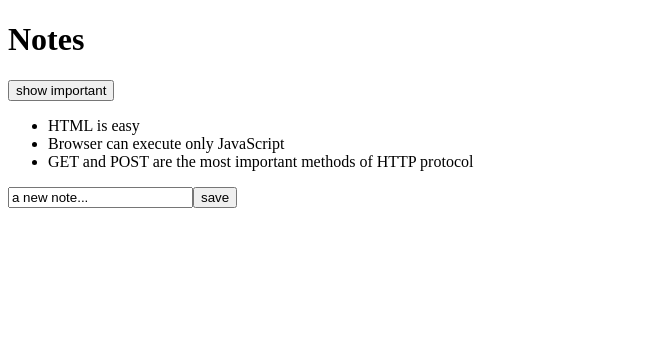
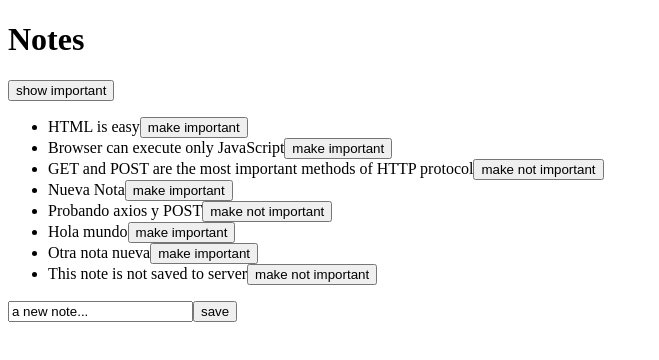
Before and after one commit to larcondo/fullstackopen-part05b-frontend, a React (Vite) app: page / in a window 1280 px wide. Shown: the top 360 px of the page, without its empty margins (0-659 px from the left). Built offline with nearby package versions, Linux system fonts and the light colour scheme; data requests are answered from the project's data file.

Commit message:
first modification part2.4

```diff
--- a/db.json
+++ b/db.json
@@ -3,7 +3,7 @@
     {
       "id": 1,
       "content": "HTML is easy",
-      "important": true
+      "important": false
     },
     {
       "id": 2,
@@ -14,6 +14,26 @@
       "id": 3,
       "content": "GET and POST are the most important methods of HTTP protocol",
       "important": true
+    },
+    {
+      "content": "Nueva Nota",
+      "important": false,
+      "id": 4
+    },
+    {
+      "content": "Probando axios y POST",
+      "important": true,
+      "id": 5
+    },
+    {
+      "content": "Hola mundo",
+      "important": false,
+      "id": 6
+    },
+    {
+      "content": "Otra nota nueva",
+      "important": false,
+      "id": 7
     }
   ]
 }
--- a/src/App.jsx
+++ b/src/App.jsx
@@ -1,5 +1,6 @@
 import { useState, useEffect } from "react"
-import axios from 'axios'
+// import axios from 'axios'
+import noteService from './services/notes'
 import Note from "./components/Note"
 
 function App(props) {
@@ -8,13 +9,10 @@
   const [showAll, setShowAll] = useState(true)
 
   const hook = () => {
-    // console.log('effect');
-    axios
-      .get('http://localhost:3001/notes')
-      .then(response => {
-        console.log('promise fulfilled')
-        setNotes(response.data)
-      })
+    noteService.getAll()
+    .then( initialNotes => {
+      setNotes(initialNotes)
+    })
   }
 
   useEffect(hook, [])
@@ -25,12 +23,42 @@
     // console.log('button clicked', event.target)
     const noteObject = {
       content: newNote,
-      important: Math.random() < 0.5,
-      id: notes.length + 1
+      important: Math.random() < 0.5
     }
 
-    setNotes(notes.concat(noteObject))
-    setNewNote('')
+    // axios
+    //   .post('http://localhost:3001/notes', noteObject)
+    //   .then( response => {
+    //     // console.log(response)
+    //     setNotes(notes.concat(response.data))
+    //     setNewNote('')
+    //   })
+    noteService.create(noteObject)
+    .then(returnedNote => {
+      setNotes(notes.concat(returnedNote))
+      setNewNote('')
+    })
+  }
+
+  const toggleImportanceOf = (id) => {
+    // console.log('importance of ' + id + ' needs to be toggled')
+    // console.log(`importance of ${id} needs to be toggled`)
+    // const url = `http://localhost:3001/notes/${id}`
+    const note = notes.find(n => n.id === id)
+    const changedNote = { ...note, important: !note.important }
+
+    // axios.put(url, changedNote)
+    //   .then(response => {
+    //     setNotes(notes.map(n => n.id !== id ? n : response.data))
+    //   })
+    noteService.update(id, changedNote)
+    .then(returnedNote => {
+      setNotes(notes.map(note => note.id !== id ? note : returnedNote))
+    })
+    .catch(error => {
+      alert(`the note '${note.content}' was already deleted from server`)
+      setNotes(notes.filter(n => n.id !== id))
+    })
   }
 
   const handleNoteChange = (event) => {
@@ -47,7 +75,11 @@
         <button onClick={() => setShowAll(!showAll)}>show {showAll ? 'important' : 'all'}</button>
       </div>
       <ul>
-        { notesToShow.map( note => <Note key={note.id} note={note} />)}
+        { notesToShow.map( note =>
+          <Note key={note.id}
+            note={note}
+            toggleImportance={() => toggleImportanceOf(note.id)} />)
+        }
       </ul>
       <form onSubmit={addNote}>
         <input value={newNote} onChange={handleNoteChange}/>
--- a/src/components/Note.jsx
+++ b/src/components/Note.jsx
@@ -1,6 +1,11 @@
-const Note = ({ note }) => {
+const Note = ({ note, toggleImportance }) => {
+  const label = note.important ? 'make not important' : 'make important'
+
   return(
-    <li>{ note.content }</li>
+    <li>
+      { note.content }
+      <button onClick={toggleImportance}>{ label }</button>
+    </li>
   )
 }
 
--- /dev/null
+++ b/src/services/notes.js
@@ -0,0 +1,24 @@
+import axios from "axios"
+const baseUrl = 'http://localhost:3001/notes'
+
+const getAll = () => {
+  const request = axios.get(baseUrl)
+  const nonExisting = {
+    id: 10000,
+    content: 'This note is not saved to server',
+    important: true,
+  }
+  return request.then(response => response.data.concat(nonExisting))
+}
+
+const create = newObject => {
+  const request = axios.post(baseUrl, newObject)
+  return request.then(response => response.data)
+}
+
+const update = (id, newObject) => {
+  const request = axios.put(`${baseUrl}/${id}`, newObject)
+  return request.then(response => response.data)
+}
+
+export default { getAll, create, update: update }
```
